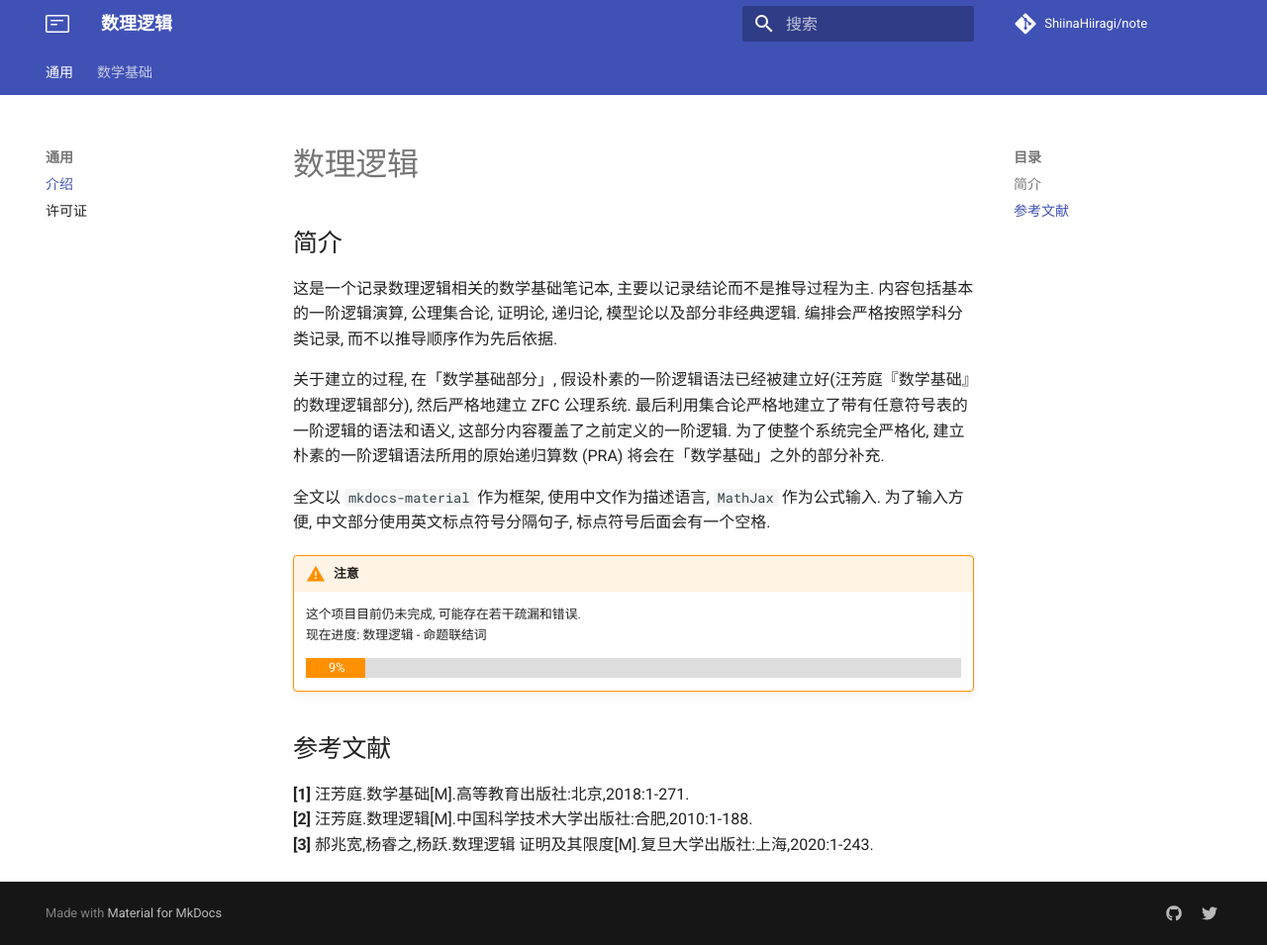
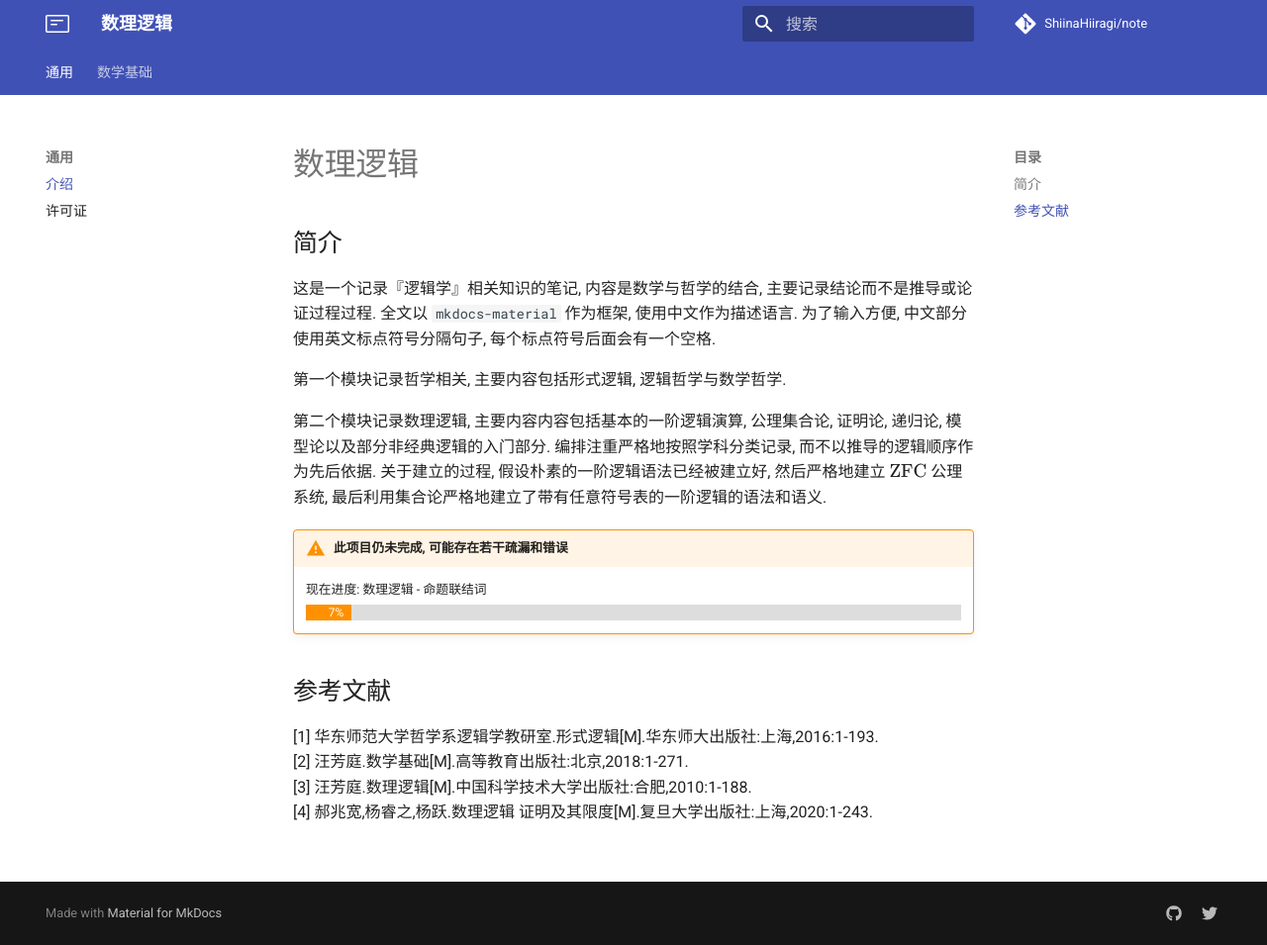
Before and after one commit to ShiinaHiiragi/note, an MkDocs documentation site: the page built from docs/index.md, in a window 1280 px wide and 955 px high. Shown: the whole window at 99% size. Built offline with MkDocs 1.6.1 and Material for MkDocs 9.7.7, drawn with Linux system fonts in a browser that asks for light colours; comment, search, counter and statistics services are not loaded.

Commit message:
rewrite index

```diff
--- a/docs/extra/config.css
+++ b/docs/extra/config.css
@@ -8,15 +8,17 @@
 }
 
 .progress-container {
-  height: 20px;
+  margin-top: -8px;
+  height: 16px;
   width: 100%;
   background-color: #ddd;
 }
 
 .progress-percentage {
   text-align: right;
-  padding-right: 20px;
-  line-height: 20px;
+  font-size: 12px;
+  padding-right: 8px;
+  line-height: 16px;
   background-color: rgb(255, 145, 0);
   color: white;
 }
--- a/docs/index.md
+++ b/docs/index.md
@@ -1,20 +1,20 @@
 # 数理逻辑
 
 ## 简介
-这是一个记录数理逻辑相关的数学基础笔记本, 主要以记录结论而不是推导过程为主. 内容包括基本的一阶逻辑演算, 公理集合论, 证明论, 递归论, 模型论以及部分非经典逻辑. 编排会严格按照学科分类记录, 而不以推导顺序作为先后依据.
+这是一个记录『逻辑学』相关知识的笔记, 内容是数学与哲学的结合, 主要记录结论而不是推导或论证过程过程. 全文以 `mkdocs-material` 作为框架, 使用中文作为描述语言. 为了输入方便, 中文部分使用英文标点符号分隔句子, 每个标点符号后面会有一个空格.
 
-关于建立的过程, 在「数学基础部分」, 假设朴素的一阶逻辑语法已经被建立好(汪芳庭『数学基础』的数理逻辑部分), 然后严格地建立 ZFC 公理系统. 最后利用集合论严格地建立了带有任意符号表的一阶逻辑的语法和语义, 这部分内容覆盖了之前定义的一阶逻辑. 为了使整个系统完全严格化, 建立朴素的一阶逻辑语法所用的原始递归算数 (PRA) 将会在「数学基础」之外的部分补充.
+第一个模块记录哲学相关, 主要内容包括形式逻辑, 逻辑哲学与数学哲学.
 
-全文以 `mkdocs-material` 作为框架, 使用中文作为描述语言, `MathJax` 作为公式输入. 为了输入方便, 中文部分使用英文标点符号分隔句子, 标点符号后面会有一个空格.
+第二个模块记录数理逻辑, 主要内容内容包括基本的一阶逻辑演算, 公理集合论, 证明论, 递归论, 模型论以及部分非经典逻辑的入门部分. 编排注重严格地按照学科分类记录, 而不以推导的逻辑顺序作为先后依据. 关于建立的过程, 假设朴素的一阶逻辑语法已经被建立好, 然后严格地建立 $\mathrm{ZFC}$ 公理系统, 最后利用集合论严格地建立了带有任意符号表的一阶逻辑的语法和语义.
 
-!!! warning "注意"
-    这个项目目前仍未完成, 可能存在若干疏漏和错误.
-    现在进度: 数理逻辑 - 命题联结词
+!!! warning "此项目仍未完成, 可能存在若干疏漏和错误"
+    <label> 现在进度: 数理逻辑 - 命题联结词 </label>
     <div class="progress-container">
-        <div class="progress-percentage" style="width: 9%;">9%</div>
+        <div class="progress-percentage" style="width: 7%;"> 7% </div>
     </div>
 
 ## 参考文献
-**[1]** 汪芳庭.数学基础[M].高等教育出版社:北京,2018:1-271.
-**[2]** 汪芳庭.数理逻辑[M].中国科学技术大学出版社:合肥,2010:1-188.
-**[3]** 郝兆宽,杨睿之,杨跃.数理逻辑 证明及其限度[M].复旦大学出版社:上海,2020:1-243.
+[1] 华东师范大学哲学系逻辑学教研室.形式逻辑[M].华东师大出版社:上海,2016:1-193.
+[2] 汪芳庭.数学基础[M].高等教育出版社:北京,2018:1-271.
+[3] 汪芳庭.数理逻辑[M].中国科学技术大学出版社:合肥,2010:1-188.
+[4] 郝兆宽,杨睿之,杨跃.数理逻辑 证明及其限度[M].复旦大学出版社:上海,2020:1-243.
```
